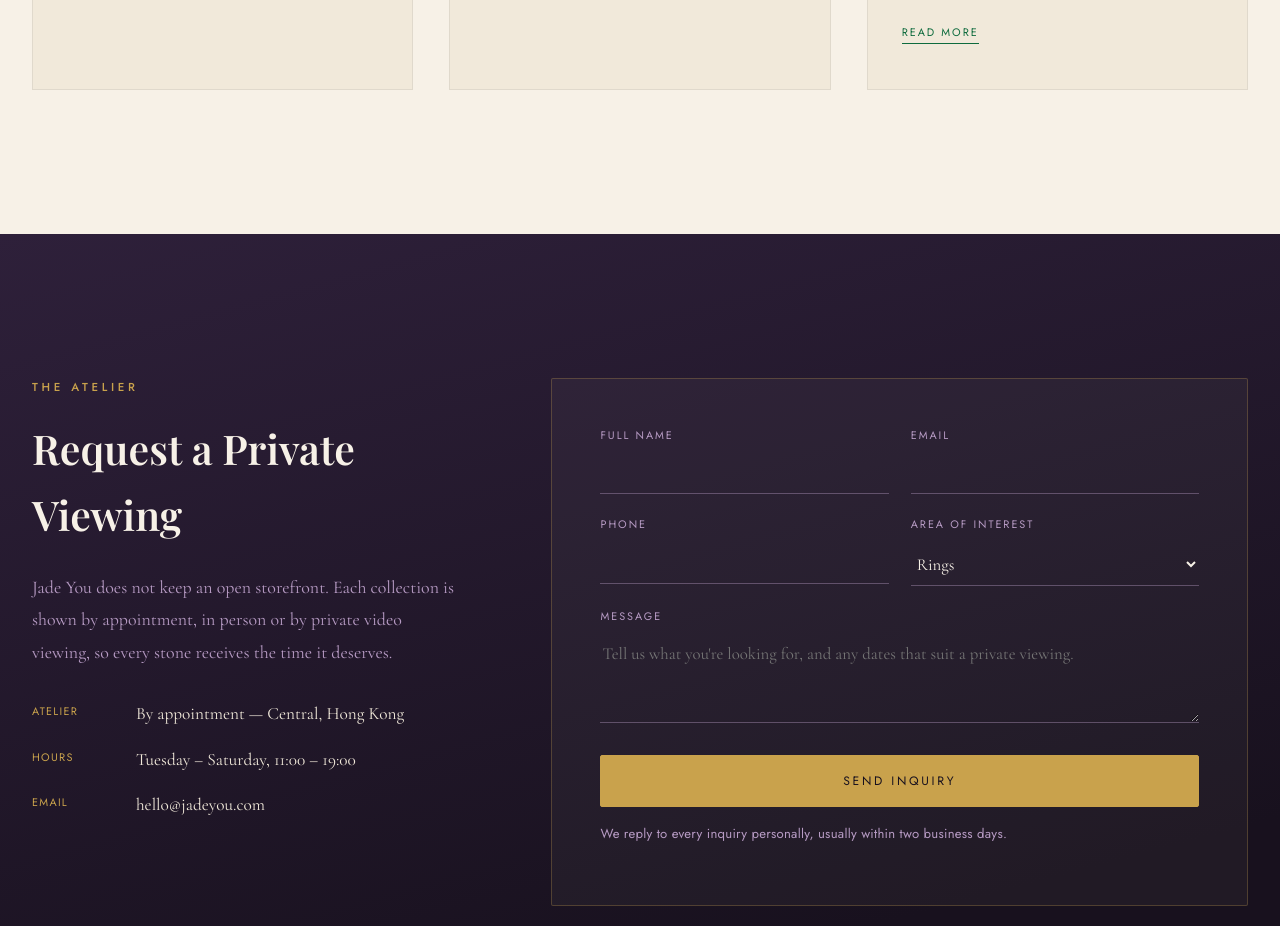
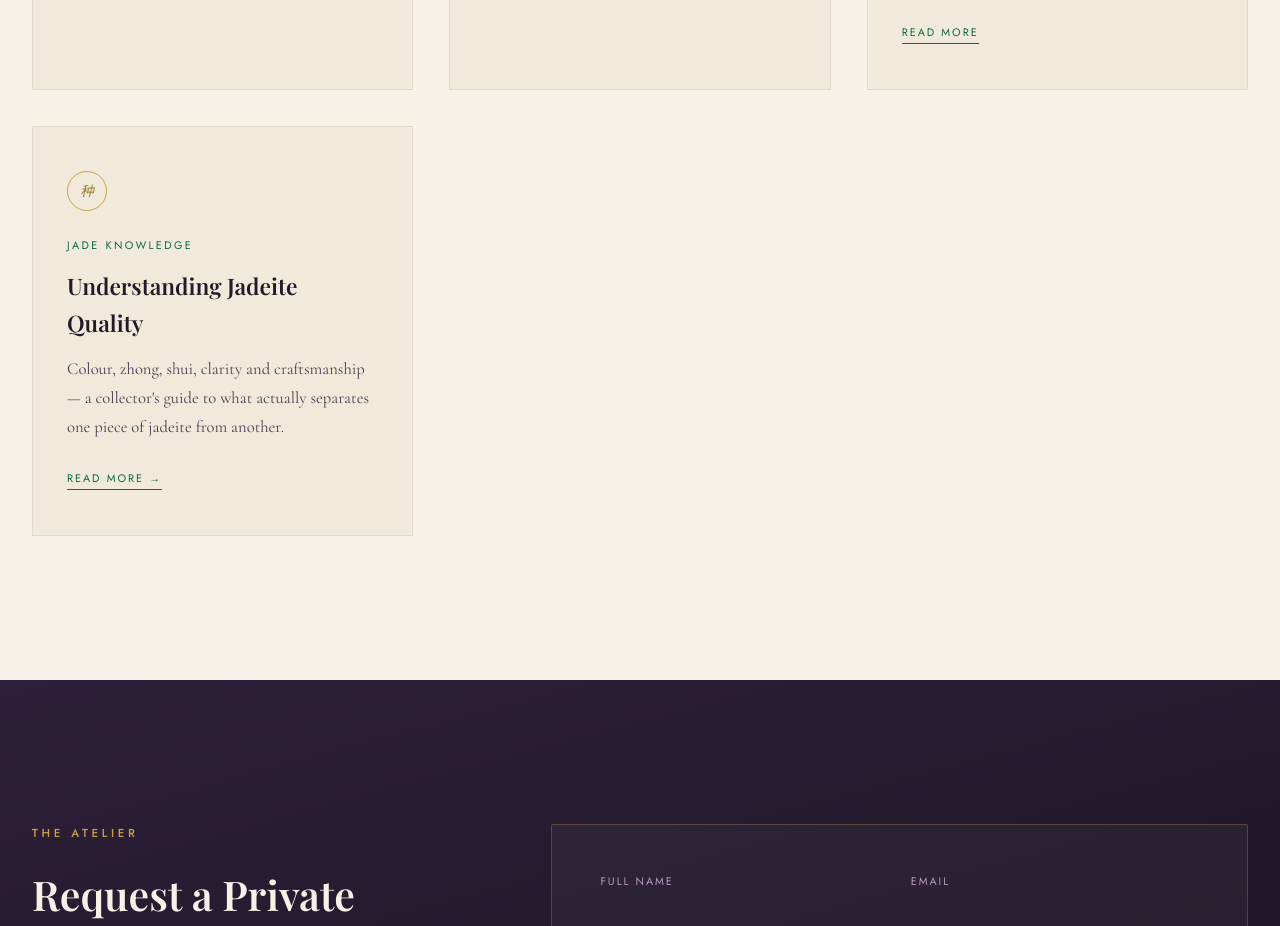
Before and after one commit to lenht/JadeYou, a plain HTML site: page index.html in a window 1280 px wide. Shown: the part 5120-6046 px from the top of the page. Drawn offline with nearby package versions, Linux system fonts and the light colour scheme; a web font is replaced by a local one.

Commit message:
added journal back in

```diff
--- a/index.html
+++ b/index.html
@@ -178,6 +178,14 @@
         <p>Two interlocked circles — the emblem at the heart of our house — is one of the oldest jade motifs of union and continuity. It is also our name, reimagined.</p>
         <a href="#atelier">Read More</a>
       </div>
+      <div class="j-card">
+        <div class="seal">种</div>
+        <div class="j-eyebrow">Jade Knowledge</div>
+        <h3>Understanding Jadeite Quality</h3>
+        <p>Colour, zhong, shui, clarity and craftsmanship — a collector's guide to what actually separates one piece of jadeite from another.</p>
+        <a href="journal/jade-quality-guide.html">Read More &rarr;</a>
+      </div>
+
     </div>
   </div>
 </section>
```
Also changed, not shown: journal/jade-quality-guide.html (+2 -2 lines).
